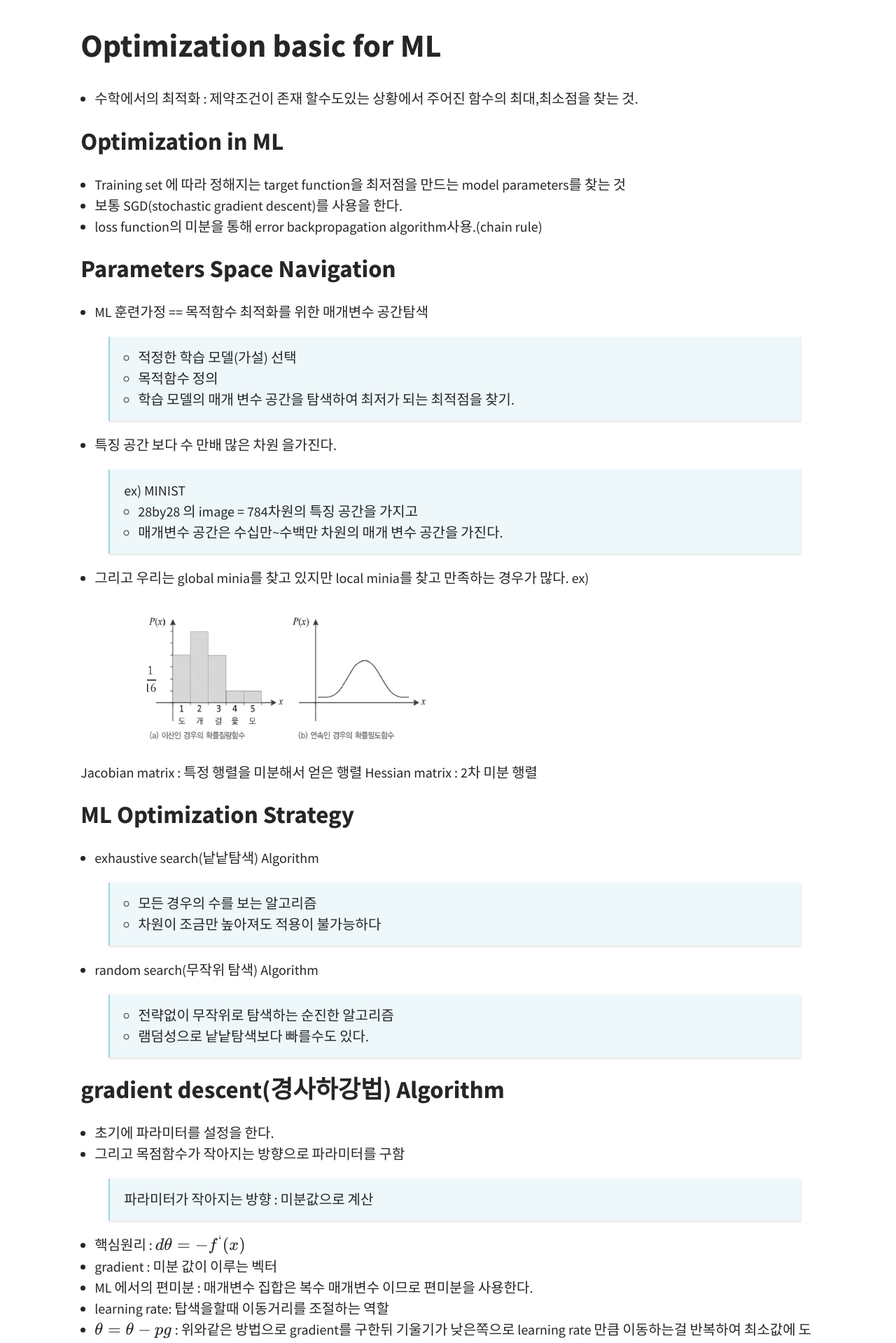
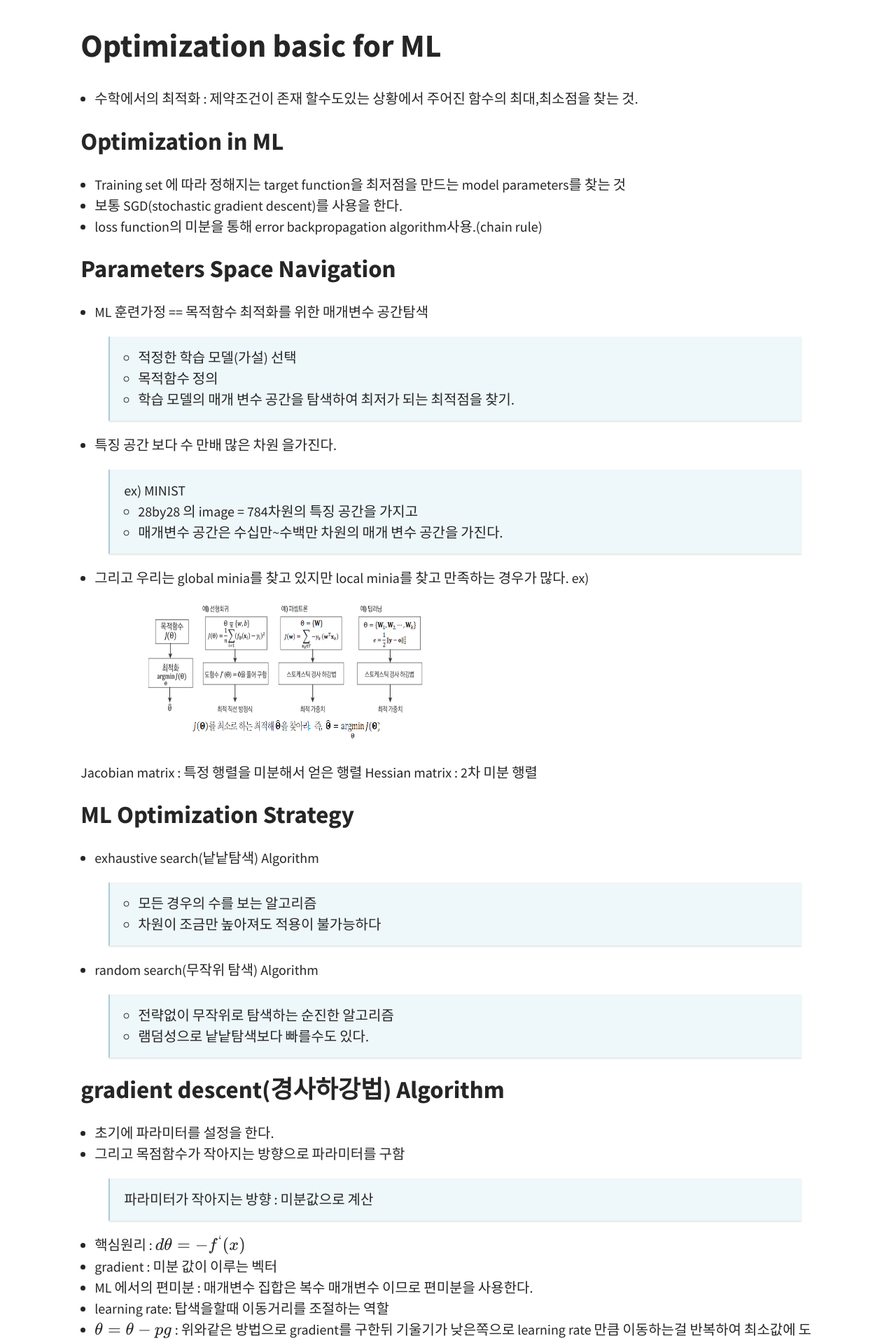
Before and after one commit to Ahnho/Ahnho.github.io, a Jekyll site: the page built from _posts/2022-10-19-opimization.md, in a window 1280 px wide. Shown: the part 368-2287 px from the top of the page at 70% size. Built offline with Jekyll 4.4.1, drawn with Linux system fonts in a browser that asks for light colours.

Commit message:
Update 2022-10-19-opimization.md

```diff
--- a/_posts/2022-10-19-opimization.md
+++ b/_posts/2022-10-19-opimization.md
@@ -32,7 +32,7 @@ excerpt_separator: <!--more-->
 - 그리고 우리는 global minia를 찾고 있지만 local minia를 찾고 만족하는 경우가 많다.
 ex)
 
-<img src= "/image/PDF_1.png" width="600px" height="200px" title="image"/>
+<img src= "/image/OP_1.png" width="600px" height="200px" title="image"/>
 
 Jacobian matrix  : 특정 행렬을 미분해서 얻은 행렬
 Hessian matrix : 2차 미분 행렬
```
